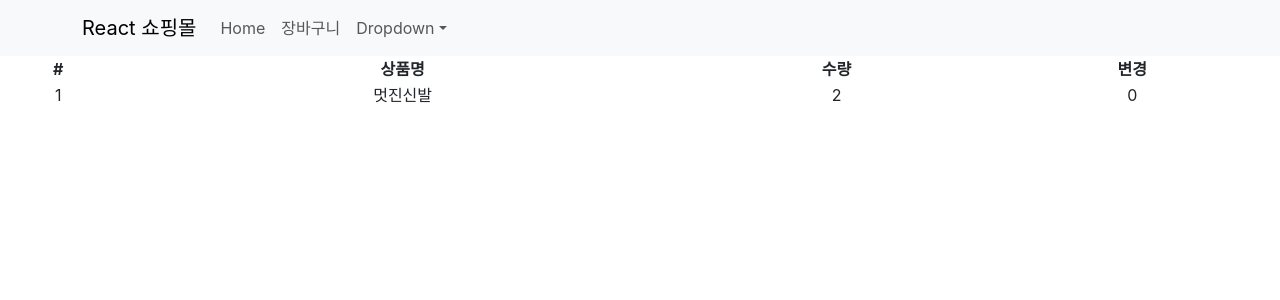
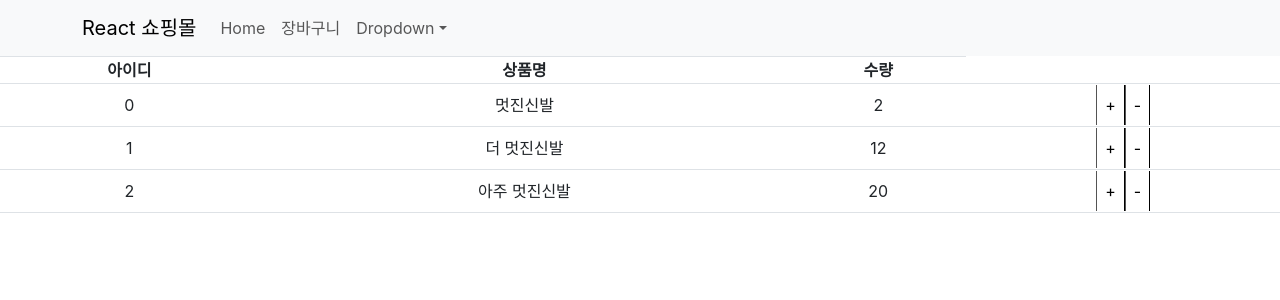
Before and after one commit to JongChanLee01/study_shoppingMall, a React (Create React App) app in the folder shop/: page /cart in a window 1280 px wide. Shown: the top 300 px of the page. Built offline with nearby package versions, Linux system fonts and the light colour scheme.

Commit message:
quan button

```diff
--- a/shop/src/components/Cart.js
+++ b/shop/src/components/Cart.js
@@ -6,21 +6,35 @@ import { Table } from 'react-bootstrap';
 import { Connect, connect } from 'react-redux';
 
 const Cart = (props) => {
+    let tableArray = props.state.map((a,i)=>{
+        return(
+            <tr key={i}>
+                <td>{a.id}</td>
+                <td>{a.name}</td>
+                <td>{a.quan}</td>
+                <td>
+                    <button onClick={()=>{props.dispatch({type:"수량증가", id:i})}}>+</button>
+                    <button onClick={()=>{props.dispatch({type:"수량감소", id:i})}}>-</button>
+                </td>
+            </tr>
+        )
+    })
+
     return (
         <div>
-        <Table responsive>
+            <Table striped hover bordered>
                 <tr>
-                <th>#</th>
+                    <th>아이디</th>
                     <th>상품명</th>
                     <th>수량</th>
-                <th>변경</th>
                 </tr>
-            <tr>
+                {tableArray}
+                {/* <tr>
                     <td> 1 </td>
                     <td> {props.state[0].name}</td>
                     <td> {props.state[0].quan}</td>
                     <td> {props.state[0].id}</td>
-            </tr>
+                </tr> */}
             </Table>
         </div>
     )
--- a/shop/src/index.js
+++ b/shop/src/index.js
@@ -11,11 +11,37 @@ import { Provider } from 'react-redux';
 import { legacy_createStore as createStore } from 'redux';
 
 
-let store = createStore(()=>{
-  return ([
-    { id:0, name:"멋진신발", quan:2 }
-  ])
-})
+let initial = [
+    { id:0, name:"멋진신발", quan:2 },
+    { id:1, name:"더 멋진신발", quan:12 },
+    { id:2, name:"아주 멋진신발", quan:20 },
+];
+
+function reducer(state = initial, action){
+  if(action.type === "수량증가"){
+    let copy = [...state];
+    copy[action.id].quan++;
+    return copy;
+  }else if(action.type === "수량감소"){
+    let copy = [...state];
+    copy[action.id].quan--;
+
+    if(copy[action.id].quan < 0){
+      copy[action.id].quan = 0;
+    }
+    return copy;
+  }else{
+    return state;
+  }
+}
+
+let store = createStore(reducer);
+// let store = createStore(()=>{
+//   return initial;
+// });
+
+
+
 
 const root = ReactDOM.createRoot(document.getElementById('root'));
 root.render(
```
Lines whose indentation alone changed are shown as unchanged.
